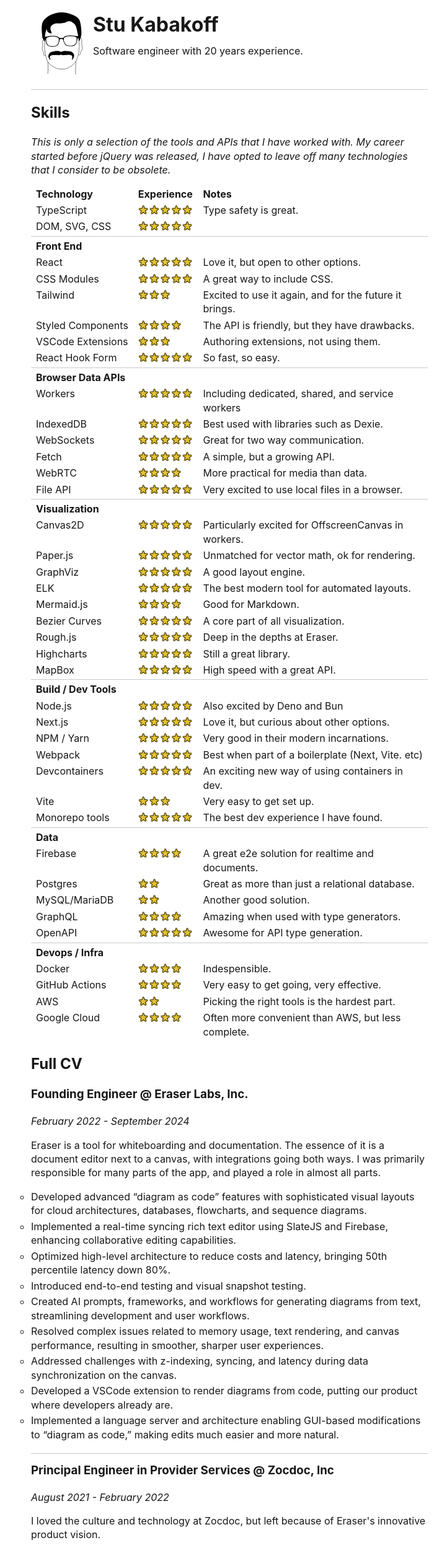
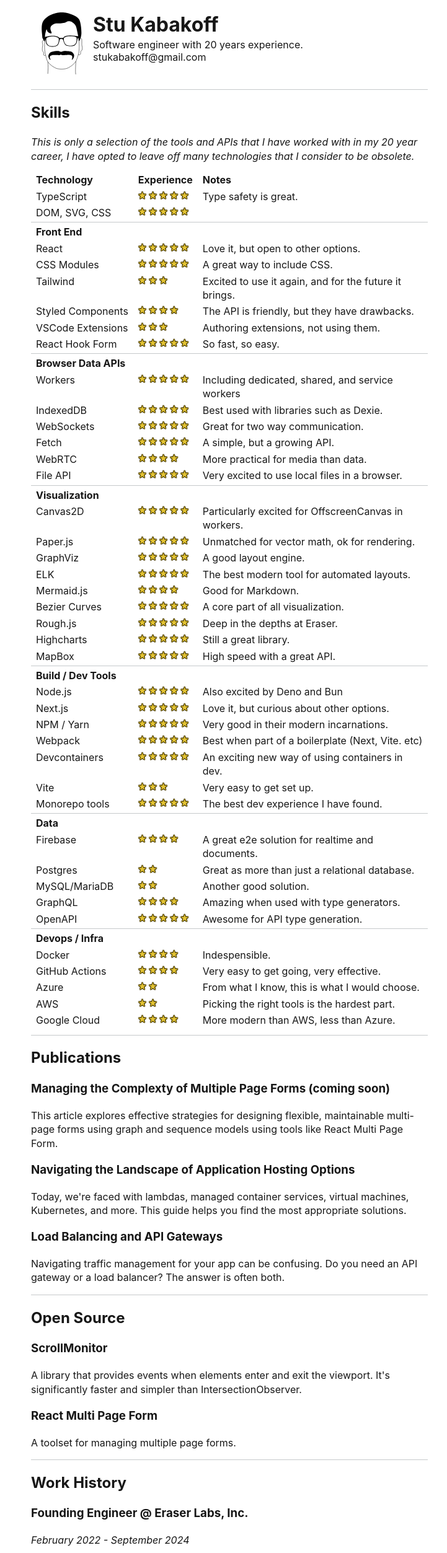
Before and after one commit to stutrek/stukabakoff.com, a Next.js app: page /resume in a window 1280 px wide. Shown: the top 2506 px of the page at 62% size, without its empty margins (270-991 px from the left). Built offline with nearby package versions, Linux system fonts and the light colour scheme.

Commit message:
Updated resume formatting, added email

```diff
--- a/src/app/page.tsx
+++ b/src/app/page.tsx
@@ -21,10 +21,7 @@
                 </div>
                 <div className={styles.name}>
                     <h1>Stu Kabakoff</h1>
-                    <p>
-                        Software engineer with 20 years experience, technical
-                        writer.
-                    </p>
+                    <p>Software engineer with 20 years experience.</p>
                 </div>
                 <div className={styles.icons}>
                     <a
--- a/src/app/resume/page.tsx
+++ b/src/app/resume/page.tsx
@@ -19,7 +19,11 @@
                 </div>
                 <h1>Stu Kabakoff</h1>
                 <div>
-                    <p>Software engineer with 20 years experience.</p>
+                    <p>
+                        Software engineer with 20 years experience.
+                        <br />
+                        stukabakoff@gmail.com
+                    </p>
                 </div>
             </div>
             <div className={styles.resume}>
--- a/src/app/resume/resume.mdx
+++ b/src/app/resume/resume.mdx
@@ -1,6 +1,6 @@
 ## Skills
 
-_This is only a selection of the tools and APIs that I have worked with. My career started before jQuery was released, I have opted to leave off many technologies that I consider to be obsolete._
+_This is only a selection of the tools and APIs that I have worked with in my 20 year career, I have opted to leave off many technologies that I consider to be obsolete._
 
 | Technology            | Experience | Notes                                                  |
 | :-------------------- | :--------- | :----------------------------------------------------- |
@@ -47,10 +47,41 @@
 | **Devops / Infra**    |            |                                                        |
 | Docker                | ★★★★       | Indespensible.                                         |
 | GitHub Actions        | ★★★★       | Very easy to get going, very effective.                |
+| Azure                 | ★★         | From what I know, this is what I would choose.         |
 | AWS                   | ★★         | Picking the right tools is the hardest part.           |
-| Google Cloud          | ★★★★       | Often more convenient than AWS, but less complete.     |
+| Google Cloud          | ★★★★       | More modern than AWS, less than Azure.                 |
 
-## Full CV
+---
+
+## Publications
+
+### Managing the Complexty of Multiple Page Forms (coming soon)
+
+This article explores effective strategies for designing flexible, maintainable multi-page forms using graph and sequence models using tools like React Multi Page Form.
+
+### [Navigating the Landscape of Application Hosting Options](https://www.eraser.io/decision-node/navigating-the-complex-landscape-of-application-hosting-options-a-guide-for-decision-makers)
+
+Today, we're faced with lambdas, managed container services, virtual machines, Kubernetes, and more. This guide helps you find the most appropriate solutions.
+
+### [Load Balancing and API Gateways](https://www.eraser.io/decision-node/load-balancing-and-api-gateways)
+
+Navigating traffic management for your app can be confusing. Do you need an API gateway or a load balancer? The answer is often both.
+
+---
+
+## Open Source
+
+### [ScrollMonitor](https://github.com/stutrek/scrollmonitor)
+
+A library that provides events when elements enter and exit the viewport. It's significantly faster and simpler than IntersectionObserver.
+
+### [React Multi Page Form](https://stutrek.github.io/react-multi-page-form/)
+
+A toolset for managing multiple page forms.
+
+---
+
+## Work History
 
 ### Founding Engineer @ [Eraser Labs, Inc.](https://eraser.io)
 
@@ -68,6 +99,8 @@
 -   Developed a VSCode extension to render diagrams from code, putting our product where developers already are.
 -   Implemented a language server and architecture enabling GUI-based modifications to “diagram as code,” making edits much easier and more natural.
 
+---
+
 ### Principal Engineer in Provider Services @ [Zocdoc, Inc](https://zocdoc.com)
 
 _August 2021 - February 2022_
@@ -78,6 +111,8 @@
 -   Led the migration from a microrepo to a monorepo architecture, improving code maintainability and deployment efficiency.
 -   Wrote git scripts to preserve GitHub PR links in commit messages to the monorepo.
 -   Created a streamlined onboarding process for doctors joining Zocdoc.
+
+---
 
 ### Tech Lead / IC5 in 911 Dispatch Software @ [Mark43, Inc](https://mark43.com)
 
@@ -90,6 +125,8 @@
 -   Developed new APIs for data access, ensuring data consistency and reliability in real-time operations.
 -   Authored comprehensive documentation, enabling other engineers to independently learn and modify the system.
 
+---
+
 ### Front End Lead @ [CompStak, Inc](https://compstak.com)
 
 _September 2014 - October 2018_
@@ -99,6 +136,8 @@
 -   Created embeddable widgets for third-party websites using shared components from flagship apps.
 -   Built front-end build processes, testing frameworks, and continuous integration systems.
 -   Reviewed all front-end code and frequently served as functional team lead for development projects.
+
+---
 
 ### UI Engineer @ [MLB](https://mlb.com/) Advanced Media
 
@@ -112,12 +151,16 @@
 -   Implemented push button deployments using Jenkins, reducing down time and errors.
 -   Introduced unit testing and other quality assurance methods.
 
+---
+
 ### Applications Developer for the NOOK - [Barnes & Noble](https://barnesandnoble.com/)
 
 _April 2010 - April 2012_
 
 -   Developed the front-end interfaces for NOOK Study, NOOK for Windows, and NOOK for Mac using an early WebKit shell and custom plugins to display DRM-protected book content.
 
+---
+
 ### Digital Archivist @ [Condé Nast Publications](https://condenast.com)
 
 _October 2007 - March 2010_
--- a/src/app/resume/resume.module.css
+++ b/src/app/resume/resume.module.css
@@ -42,7 +42,10 @@
 	margin-bottom: 0.2em;
 }
 .resume h3:not(:first-of-type) {
-	padding: 0.75em 0 0;
+	padding: 0 0 0;
+}
+.resume hr {
+	border: 0;
 	border-top: 1px solid var(--light-grey);
 }
 
@@ -64,7 +67,8 @@
 	white-space: nowrap;
 }
 .container td:nth-child(2) {
-	letter-spacing: 1px;
+	font-size: 0.9em;
+	letter-spacing: 2px;
 	color: #e3c333;
 	text-shadow:
 		0.75px 0.75px 0.25px var(--star-shadow),
```
